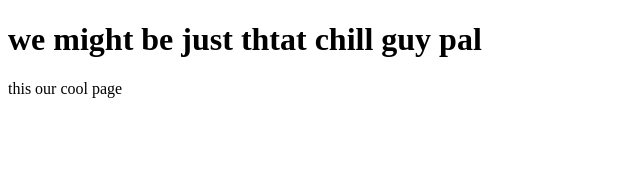
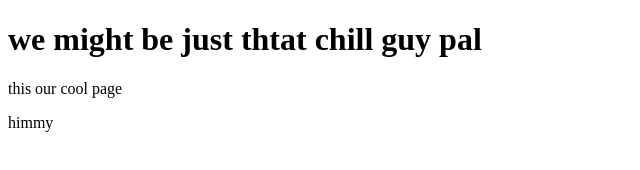
Before and after one commit to Sucharther9/SuchartZongcha, a plain HTML site: page index.html in a window 1280 px wide. Shown: the full height of the page, 0-640 px from the left. Drawn offline with Linux system fonts and the light colour scheme.

Commit message:
new paragraph

```diff
--- a/index.html
+++ b/index.html
@@ -8,5 +8,6 @@
   <body>
     <h1>we might be just thtat chill guy pal</h1>
     <p>this our cool page</p>
+    <p>himmy</p>
   </body>
 </html>
```
